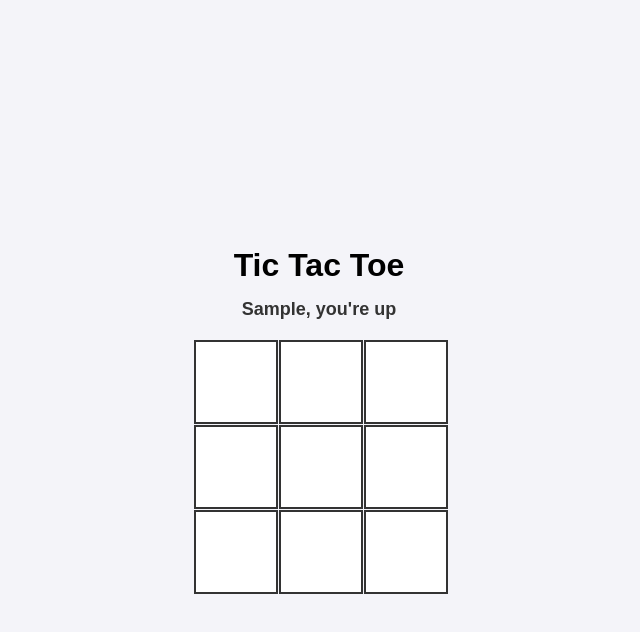
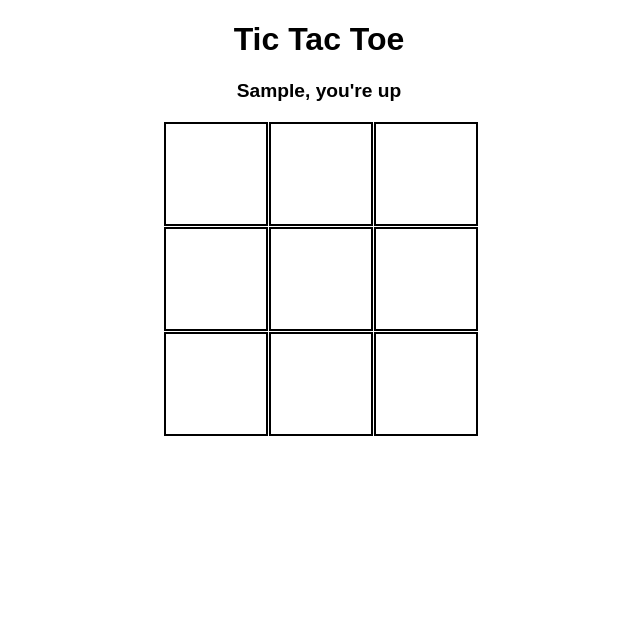
Before and after one commit to acciojob/tictactoe-praveensingh1999, a website: page main.html in a window 1280 px wide. Both pictures are taken after typing "Sample", "Sample" into the empty fields and a click on the button "Submit". Shown: the whole page, without its empty margins (321-961 px from the left). Drawn offline with Linux system fonts and the light colour scheme.

Commit message:
created a submission

```diff
--- a/main.html
+++ b/main.html
@@ -6,79 +6,57 @@
   <style>
     body {
       font-family: Arial, sans-serif;
-      display: flex;
-      justify-content: center;
-      align-items: center;
-      min-height: 100vh;
-      background: #f4f4f9;
+      text-align: center;
+      margin: 20px;
     }
     .container {
-      text-align: center;
+      max-width: 400px;
+      margin: auto;
     }
     #inputdata {
       margin-bottom: 20px;
     }
-    #inputdata input {
-      padding: 8px;
-      margin: 5px;
+    #board {
+      display: grid;
+      grid-template-columns: repeat(3, 100px);
+      grid-template-rows: repeat(3, 100px);
+      gap: 5px;
+      justify-content: center;
+      margin: 20px auto;
     }
-    #submit {
-      padding: 8px 15px;
+    .cell {
+      width: 100px;
+      height: 100px;
+      font-size: 2rem;
+      display: flex;
+      align-items: center;
+      justify-content: center;
+      border: 2px solid #000;
       cursor: pointer;
-    }
-    .game-section {
-      display: none;
-    }
-    h1 {
-      margin-bottom: 15px;
+      user-select: none;
     }
     .message {
-      margin-bottom: 20px;
+      margin-top: 15px;
+      font-size: 1.2rem;
       font-weight: bold;
-      font-size: 18px;
-      color: #333;
-    }
-    #board {
-      display: grid;
-      grid-template-columns: repeat(3, 80px);
-      grid-template-rows: repeat(3, 80px);
-      gap: 5px;
-      justify-content: center;
-    }
-    .cell {
-      width: 80px;
-      height: 80px;
-      display: flex;
-      justify-content: center;
-      align-items: center;
-      font-size: 28px;
-      font-weight: bold;
-      border: 2px solid #333;
-      cursor: pointer;
-      background: white;
-    }
-    .cell:hover {
-      background: #f0f0f0;
     }
   </style>
 </head>
 <body>
   <div class="container">
-
     <!-- Input section -->
     <div id="inputdata">
-      <input type="text" id="player-1" placeholder="Enter Player 1 name">
-      <input type="text" id="player-2" placeholder="Enter Player 2 name">
+      <h2>Enter Players</h2>
+      <input type="text" id="player1" placeholder="Player 1 name">
+      <input type="text" id="player2" placeholder="Player 2 name">
       <button id="submit">Submit</button>
     </div>
 
-    <!-- Game Section -->
-    <div class="game-section">
+    <!-- Game section -->
+    <div class="game-section" style="display:none;">
       <h1>Tic Tac Toe</h1>
       <div class="message" id="message"></div>
       <div id="board">
-        <!-- 9 cells -->
-        <div class="cell" id="0"></div>
         <div class="cell" id="1"></div>
         <div class="cell" id="2"></div>
         <div class="cell" id="3"></div>
@@ -87,38 +65,40 @@
         <div class="cell" id="6"></div>
         <div class="cell" id="7"></div>
         <div class="cell" id="8"></div>
+        <div class="cell" id="9"></div>
       </div>
     </div>
   </div>
 
   <script>
-    const inputSection = document.querySelector('#inputdata');
+    const submitButton = document.getElementById('submit');
+    const inputSection = document.getElementById('inputdata');
     const gameSection = document.querySelector('.game-section');
     const messageElement = document.getElementById('message');
 
     let players = [];
     let currentPlayer = 0;
-    let board = Array(9).fill(null);
+    let board = Array(10).fill(null); // indices 1–9
     let winnerdata = null;
 
     const winningCombination = [
-      [0,1,2],[3,4,5],[6,7,8],
-      [0,3,6],[1,4,7],[2,5,8],
-      [0,4,8],[2,4,6]
+      [1,2,3],[4,5,6],[7,8,9],
+      [1,4,7],[2,5,8],[3,6,9],
+      [1,5,9],[3,5,7]
     ];
 
-    function handleCellClick(index) {
-      if (board[index] || checkWinner()) return;
+    function handleCellClick(index){
+      if(board[index] || checkWinner()) return;
 
-      board[index] = currentPlayer === 0 ? 'X' : 'O';
+      board[index] = currentPlayer === 0 ? 'x' : 'o';
       document.getElementById(index).textContent = board[index];
 
-      if (checkWinner()) {
+      if(checkWinner()){
         messageElement.textContent = `${players[currentPlayer]} congratulations you won!`;
         winnerdata.forEach(i => {
-          document.getElementById(`${i}`).style.backgroundColor = "violet";
+          document.getElementById(i).style.backgroundColor = "violet";
         });
-      } else if (board.every(cell => cell)) {
+      } else if(board.slice(1).every(cell => cell)){
         messageElement.textContent = "It's a Draw!";
       } else {
         currentPlayer = 1 - currentPlayer;
@@ -127,9 +107,9 @@
     }
 
     function checkWinner() {
-      const symbol = currentPlayer === 0 ? 'X' : 'O';
+      const symbol = currentPlayer === 0 ? 'x' : 'o';
       return winningCombination.some(combination => {
-        if (combination.every(i => board[i] === symbol)) {
+        if (combination.every(index => board[index] === symbol)) {
           winnerdata = combination;
           return true;
         }
@@ -137,23 +117,25 @@
       });
     }
 
-    document.getElementById("submit").addEventListener("click", () => {
-      const player1 = document.getElementById("player-1").value.trim();
-      const player2 = document.getElementById("player-2").value.trim();
+    submitButton.addEventListener('click', () => {
+      const player1 = document.getElementById('player1').value.trim();
+      const player2 = document.getElementById('player2').value.trim();
 
-      if (!player1 || !player2) return;
+      if(!player1 || !player2) return;
 
       players = [player1, player2];
       currentPlayer = 0;
       board.fill(null);
       winnerdata = null;
 
-      // Reset board
-      for (let i = 0; i < 9; i++) {
-        const cell = document.getElementById(i);
-        cell.textContent = "";
-        cell.style.backgroundColor = "white";
-        cell.onclick = () => handleCellClick(i);
+      // reset board
+      for(let i = 1; i <= 9; i++){
+        const oldCell = document.getElementById(i);
+        const newCell = oldCell.cloneNode(true);
+        newCell.textContent = '';
+        newCell.style.backgroundColor = '';
+        oldCell.parentNode.replaceChild(newCell, oldCell);
+        newCell.addEventListener('click', () => handleCellClick(i));
       }
 
       inputSection.style.display = "none";
```
